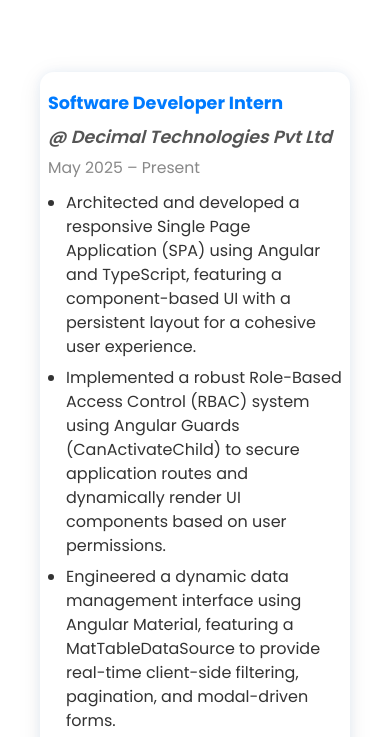
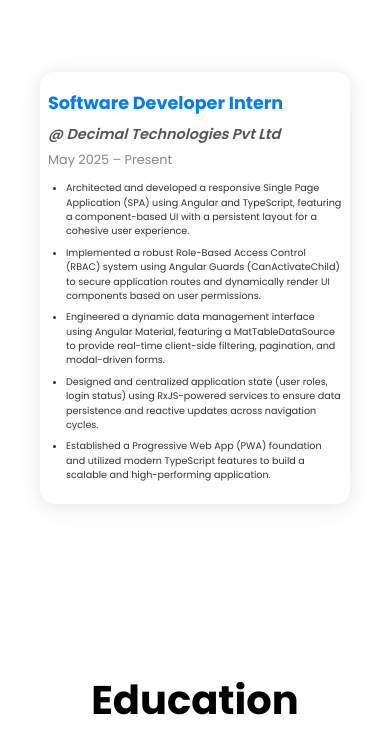
Before and after one commit to MisterStranger03/My-Portfolio-Website, a plain HTML site: page index.html in a window 390 px wide. Shown: the part 3260-3997 px from the top of the page. Drawn offline with Linux system fonts and the light colour scheme.

Commit message:
update style.css

```diff
--- a/styles.css
+++ b/styles.css
@@ -1905,6 +1905,24 @@
     width: 40px;
   }
 
+  /* .exp-role {
+    align-items: center !important;
+    display: flex;
+    justify-content: center !important;
+
+  } */
+  .exp-details li{
+    font-size: 0.6rem; /* Smaller font size for mobile */
+  }
+
+  .exp-duration {
+    font-size: 0.8rem;;
+  }
+
+  .exp-company {
+    font-size: 0.9rem;
+  }
+
   .flash-card.expanded {
     width: 300px;
   }
```
